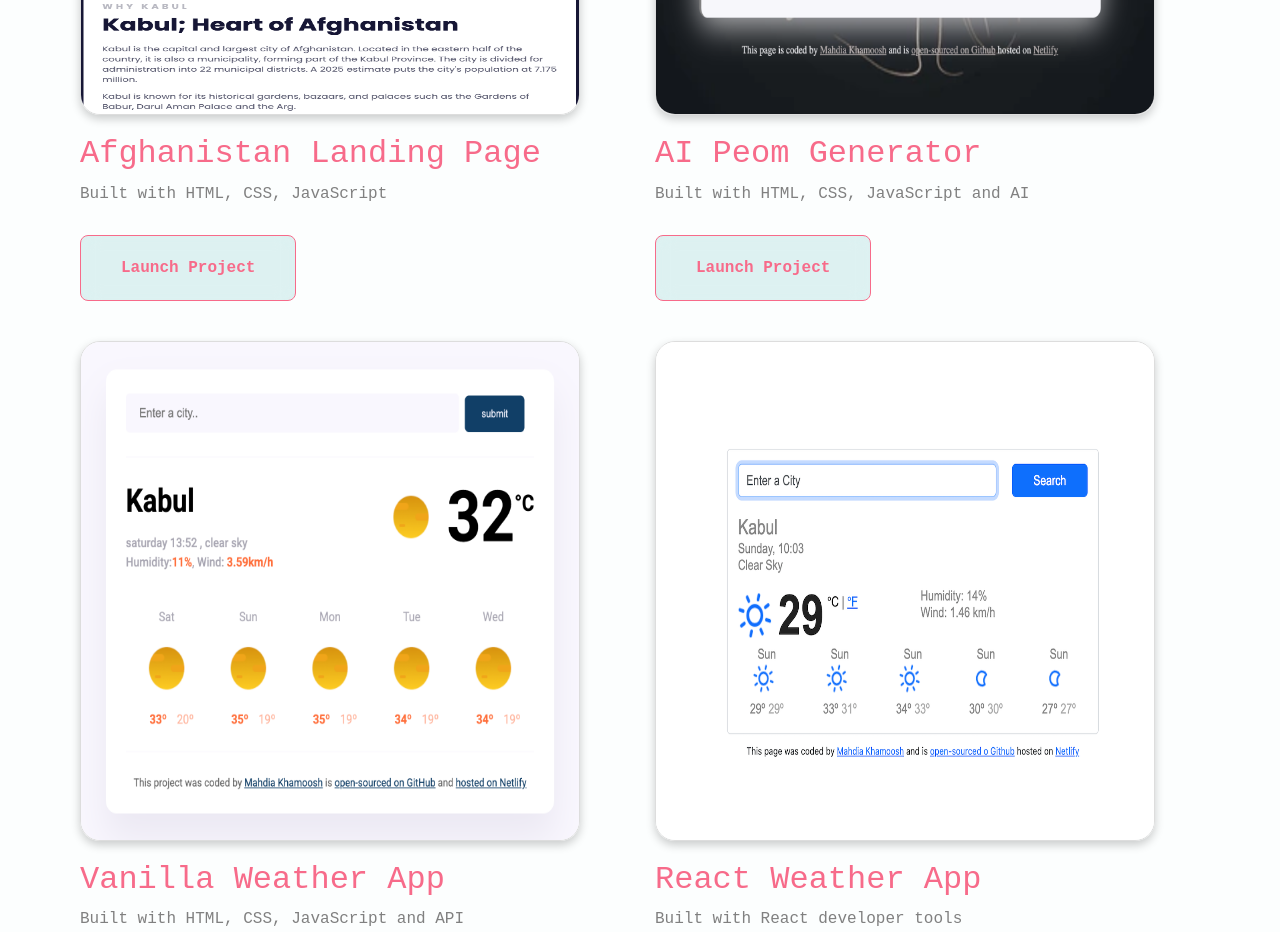
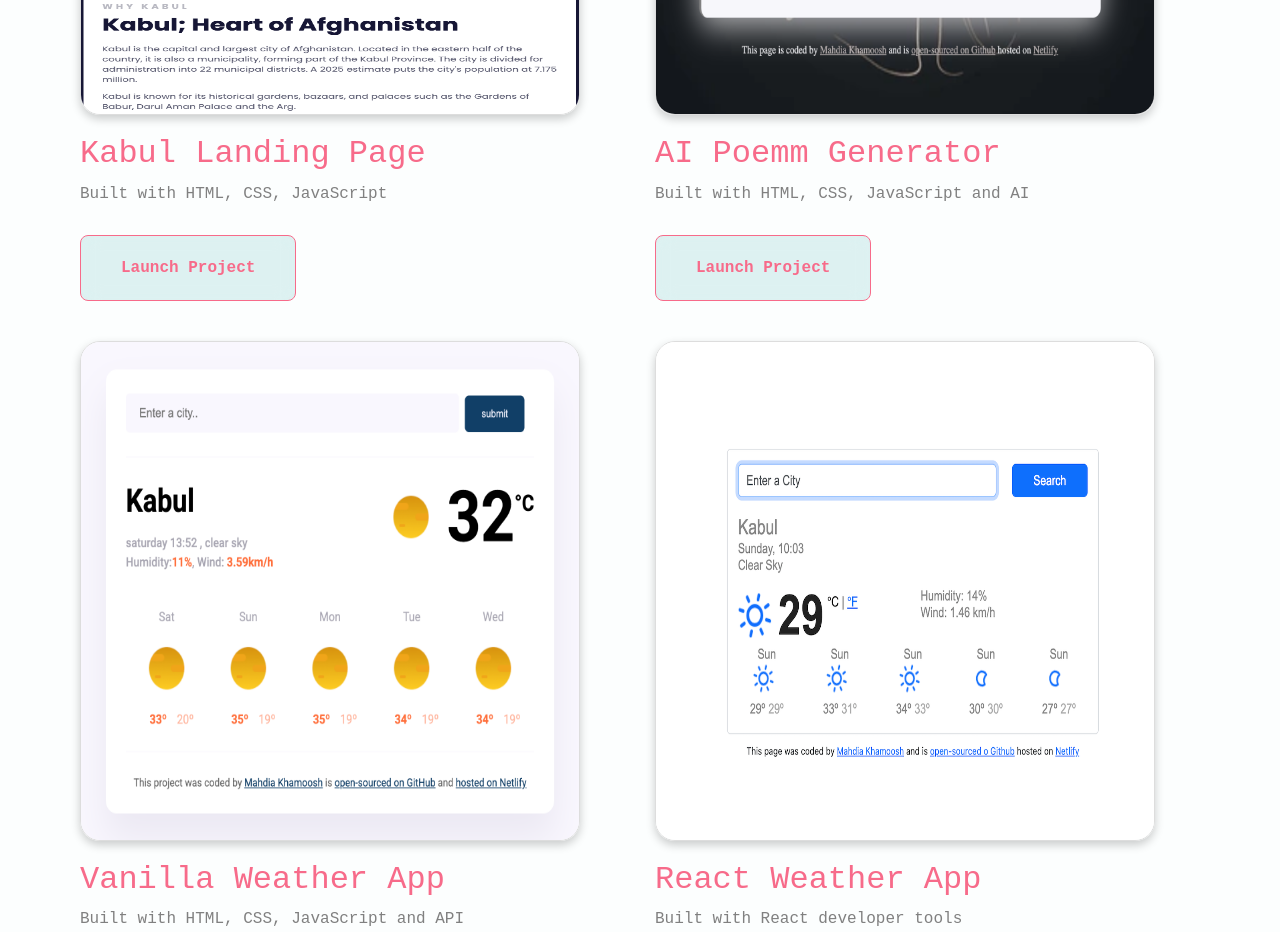
Before and after one commit to Mahdia-123/my-portfolio, a React (Create React App) app: page /projects in a window 1280 px wide. Shown: the part 1340-2272 px from the top of the page. Built offline with nearby package versions, Linux system fonts and the light colour scheme; the HTML template or start-up script is replaced by a standard one; a web font is replaced by a local one.

Commit message:
Update Projects.js

```diff
--- a/src/pages/Projects.js
+++ b/src/pages/Projects.js
@@ -21,13 +21,13 @@ export default function Projects() {
     {
       img: "images/landaing-website.png",
       link: "https://afghanistan-tourism.netlify.app/",
-      title: "Afghanistan Landing Page",
+      title: "Kabul Landing Page",
       subTitle: "Built with HTML, CSS, JavaScript",
     },
     {
       img: "images/AI-poem-generator.png",
       link: "https://afghan-ai-peom-generator.netlify.app/",
-      title: "AI Peom Generator",
+      title: "AI Poemm Generator",
       subTitle: "Built with HTML, CSS, JavaScript and AI",
     },
     {
```
